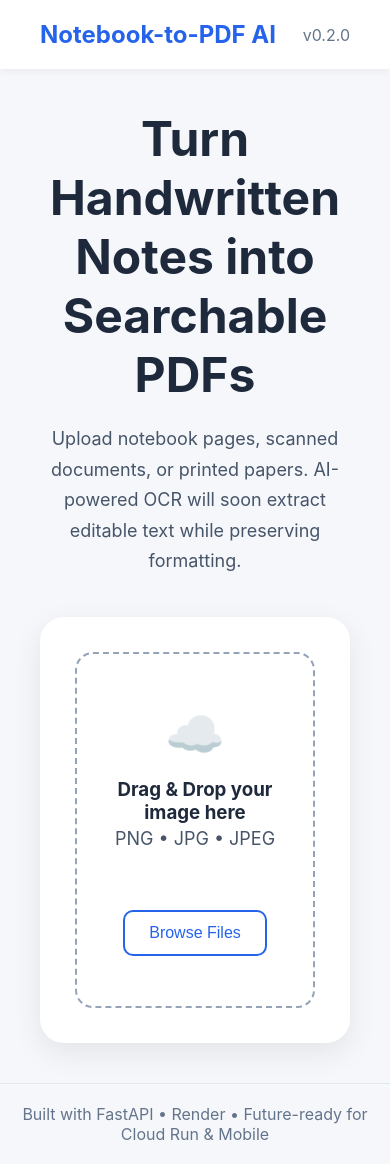
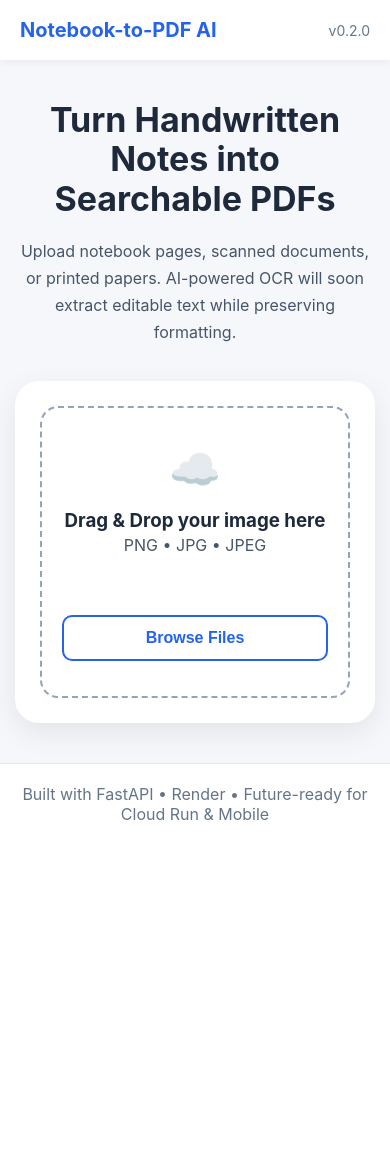
Before and after one commit to lavesh6395/ocr-webapp, a FastAPI app: page / in a window 390 px wide. After the commit the page ends 820 px from the top, so only its background shows below. Run offline with FastAPI, Linux system fonts and the light colour scheme.

Commit message:
Update style.css

```diff
--- a/app/static/style.css
+++ b/app/static/style.css
@@ -1,3 +1,9 @@
+/* ==========================================
+   Notebook-to-PDF AI
+   Version: 0.3
+   ========================================== */
+
+/* ---------- Global ---------- */
 
 *{
     margin:0;
@@ -6,234 +12,281 @@
 }
 
 body{
-
-    font-family:-apple-system,BlinkMacSystemFont,"Segoe UI",sans-serif;
-
+    font-family:-apple-system,BlinkMacSystemFont,"Segoe UI",Roboto,sans-serif;
     background:#f5f7fb;
-
     color:#1e293b;
-
     min-height:100vh;
-
     display:flex;
-
     flex-direction:column;
 }
 
+/* ---------- Navbar ---------- */
+
 .navbar{
-
     display:flex;
-
     justify-content:space-between;
-
     align-items:center;
-
     padding:20px 40px;
-
     background:white;
-
     box-shadow:0 2px 8px rgba(0,0,0,.05);
 }
 
 .logo{
-
     font-size:24px;
-
     font-weight:700;
-
     color:#2563eb;
 }
 
 .version{
-
     color:#64748b;
+    font-size:14px;
 }
 
+/* ---------- Hero ---------- */
+
 .hero{
-
     flex:1;
-
     display:flex;
-
     justify-content:center;
-
     align-items:center;
-
-    padding:40px;
+    padding:50px 20px;
 }
 
 .hero-content{
-
-    max-width:700px;
-
+    width:100%;
+    max-width:750px;
     text-align:center;
 }
 
 .hero h1{
-
     font-size:48px;
-
     margin-bottom:20px;
+    line-height:1.15;
 }
 
 .hero p{
-
     font-size:18px;
-
     line-height:1.7;
-
     margin-bottom:35px;
-
     color:#475569;
 }
 
-.primary-btn{
+/* ---------- Upload Card ---------- */
 
-    background:#2563eb;
-
-    color:white;
-
-    border:none;
-
-    padding:16px 32px;
-
-    border-radius:12px;
-
-    font-size:17px;
-
-    cursor:not-allowed;
-
-    opacity:.75;
+.upload-card{
+    margin-top:35px;
+    background:white;
+    border-radius:24px;
+    padding:35px;
+    box-shadow:0 10px 30px rgba(0,0,0,.08);
 }
 
-footer{
-
-    text-align:center;
-
-    padding:20px;
-
-    color:#64748b;
-
-    border-top:1px solid #e2e8f0;
-}
-.upload-card{
-
-    margin-top:40px;
-
-    background:white;
-
-    border-radius:24px;
-
-    padding:35px;
-
-    box-shadow:0 10px 30px rgba(0,0,0,.08);
-
-}
+/* ---------- Drop Zone ---------- */
 
 .drop-zone{
-
     border:2px dashed #94a3b8;
-
     border-radius:18px;
-
     padding:50px 30px;
-
-    transition:.3s;
-
+    transition:all .25s ease;
     cursor:pointer;
-
 }
 
 .drop-zone:hover{
-
     border-color:#2563eb;
-
     background:#eff6ff;
-
 }
 
 .upload-icon{
+    font-size:52px;
+    margin-bottom:15px;
+}
 
-    font-size:48px;
+/* ---------- Buttons ---------- */
 
-    margin-bottom:15px;
+.primary-btn{
+    background:#2563eb;
+    color:white;
+    border:none;
+    padding:16px 32px;
+    border-radius:12px;
+    font-size:17px;
+    font-weight:600;
+    cursor:pointer;
+    transition:.25s ease;
+}
 
+.primary-btn:hover{
+    background:#1d4ed8;
+    transform:translateY(-1px);
+}
+
+.primary-btn:disabled{
+    cursor:not-allowed;
+    opacity:.65;
+    transform:none;
 }
 
 .secondary-btn{
-
     margin-top:20px;
-
     background:white;
-
     color:#2563eb;
-
     border:2px solid #2563eb;
-
     padding:12px 24px;
-
     border-radius:10px;
-
     cursor:pointer;
-
     font-size:16px;
-
+    font-weight:600;
+    transition:.25s ease;
 }
 
+.secondary-btn:hover{
+    background:#2563eb;
+    color:white;
+}
+
+/* ---------- Preview ---------- */
+
 .preview-container{
-
-    margin-top:25px;
-
+    margin-top:30px;
 }
 
 .preview-container img{
-
     width:100%;
-
     max-width:450px;
-
+    max-height:550px;
+    object-fit:contain;
     border-radius:16px;
-
     box-shadow:0 8px 20px rgba(0,0,0,.12);
-
+    margin:15px auto;
+    display:block;
 }
 
-.hidden{
-
-    display:none;
-
+#file-name{
+    margin-top:12px;
+    color:#64748b;
+    font-size:15px;
 }
 
+/* ---------- OCR Result ---------- */
 
 .result-container{
-
     margin-top:30px;
-
     text-align:left;
-
     background:#f8fafc;
-
     border-radius:14px;
-
     padding:20px;
-
     border:1px solid #e2e8f0;
 }
 
 .result-container h3{
-
     margin-bottom:15px;
 }
 
 .result-container pre{
+    white-space:pre-wrap;
+    word-wrap:break-word;
+    line-height:1.6;
+    color:#334155;
+    min-height:120px;
+    font-family:inherit;
+}
 
-    white-space:pre-wrap;
+/* ---------- Processing Card (Future OCR) ---------- */
 
-    word-wrap:break-word;
+.processing-card{
+    margin-top:25px;
+    background:#eff6ff;
+    border:1px solid #bfdbfe;
+    border-radius:14px;
+    padding:20px;
+    text-align:left;
+}
 
-    line-height:1.6;
+.processing-step{
+    display:flex;
+    align-items:center;
+    gap:10px;
+    margin:12px 0;
+    color:#334155;
+}
 
-    color:#334155;
+.spinner{
+    width:18px;
+    height:18px;
+    border:3px solid #cbd5e1;
+    border-top:3px solid #2563eb;
+    border-radius:50%;
+    animation:spin 1s linear infinite;
+}
 
-    min-height:120px;
+@keyframes spin{
+    from{
+        transform:rotate(0deg);
+    }
+    to{
+        transform:rotate(360deg);
+    }
 }
+
+/* ---------- Utilities ---------- */
+
+.hidden{
+    display:none;
+}
+
+/* ---------- Footer ---------- */
+
+footer{
+    text-align:center;
+    padding:20px;
+    color:#64748b;
+    border-top:1px solid #e2e8f0;
+    background:white;
+}
+
+/* ---------- Mobile ---------- */
+
+@media (max-width:768px){
+
+    .navbar{
+        padding:18px 20px;
+    }
+
+    .logo{
+        font-size:20px;
+    }
+
+    .hero{
+        padding:30px 15px;
+    }
+
+    .hero h1{
+        font-size:34px;
+    }
+
+    .hero p{
+        font-size:16px;
+    }
+
+    .upload-card{
+        padding:25px;
+    }
+
+    .drop-zone{
+        padding:35px 20px;
+    }
+
+    .upload-icon{
+        font-size:42px;
+    }
+
+    .primary-btn,
+    .secondary-btn{
+        width:100%;
+    }
+
+    .preview-container img{
+        max-height:420px;
+    }
+
+}
```
